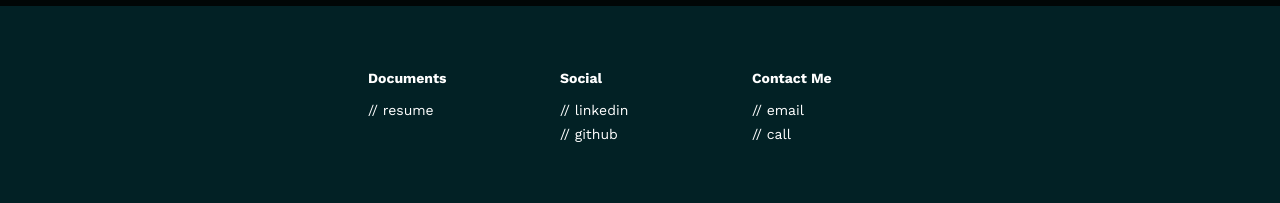
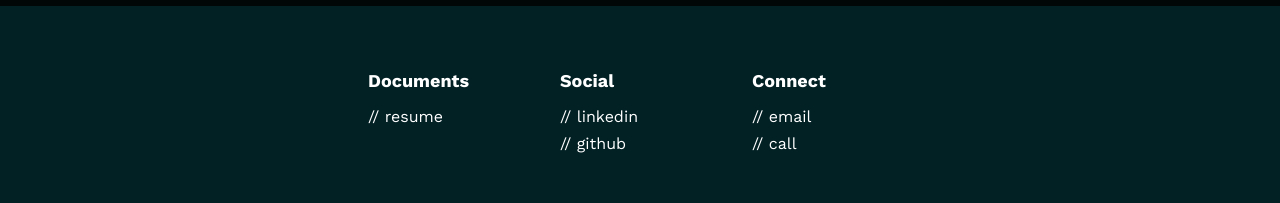
Before and after one commit to patrickbrown-io/pat-brown-designs, a React (Create React App) app: page /nfty in a window 1280 px wide. Shown: the part 1194-1397 px from the top of the page. Built offline with nearby package versions, Linux system fonts and the light colour scheme.

Commit message:
Added pdf, refined navbar and footer

```diff
--- a/src/components/Footer/Footer.js
+++ b/src/components/Footer/Footer.js
@@ -21,6 +21,7 @@ export const FooterLinksContainer = styled.div`
 
   @media screen and (max-width: 820px) {
     padding-top: 32px;
+    flex-direction: column;
   }
 `;
 
@@ -50,7 +51,7 @@ export const FooterLinkItems = styled.div`
 `;
 
 export const FooterLinkTitle = styled.h1`
-  font-size: 14px;
+  font-size: 18px;
   margin-bottom: 16px;
 `;
 
@@ -58,7 +59,7 @@ export const FooterLink = styled.a`
   color: #fff;
   text-decoration: none;
   margin-bottom: 0.5rem;
-  font-size: 14px;
+  font-size: 16px;
   cursor: pointer;
 
   &:hover {
--- a/src/components/Footer/index.js
+++ b/src/components/Footer/index.js
@@ -10,6 +10,8 @@ import {
   ArrowForward,
 } from "./Footer";
 
+import resume from "../../assets/Patrick-Brown-Resume-2021.pdf";
+
 const Footer = () => {
   return (
     <FooterContainer id="contact">
@@ -18,7 +20,9 @@ const Footer = () => {
           <FooterLinksWrapper>
             <FooterLinkItems>
               <FooterLinkTitle>Documents</FooterLinkTitle>
-              <FooterLink link="/">// resume</FooterLink>
+              <FooterLink href={resume} target="_blank">
+                // resume
+              </FooterLink>
             </FooterLinkItems>
           </FooterLinksWrapper>
 
@@ -43,7 +47,7 @@ const Footer = () => {
 
           <FooterLinksWrapper>
             <FooterLinkItems>
-              <FooterLinkTitle>Contact Me</FooterLinkTitle>
+              <FooterLinkTitle>Connect</FooterLinkTitle>
               <FooterLink
                 href="mailto:patbrowndesigns@gmail.com"
                 target="_blank"
--- a/src/components/Navbar/index.js
+++ b/src/components/Navbar/index.js
@@ -95,7 +95,7 @@ const Navbar = ({ toggle, contactToggle }) => {
                 exact={true}
                 offset={30}
               >
-                Contact
+                Connect
               </NavLinks>
             </NavItem>
           </NavMenu>
--- a/src/components/ProjNav/index.js
+++ b/src/components/ProjNav/index.js
@@ -93,7 +93,7 @@ const ProjNavbar = ({ toggle }) => {
                 exact={true}
                 offset={30}
               >
-                Contact
+                Connect
               </ProjNavLinks>
             </NavItem>
           </NavMenu>
```
Also changed, not shown: 1 other file (tests, documents, lock files or other folders).
